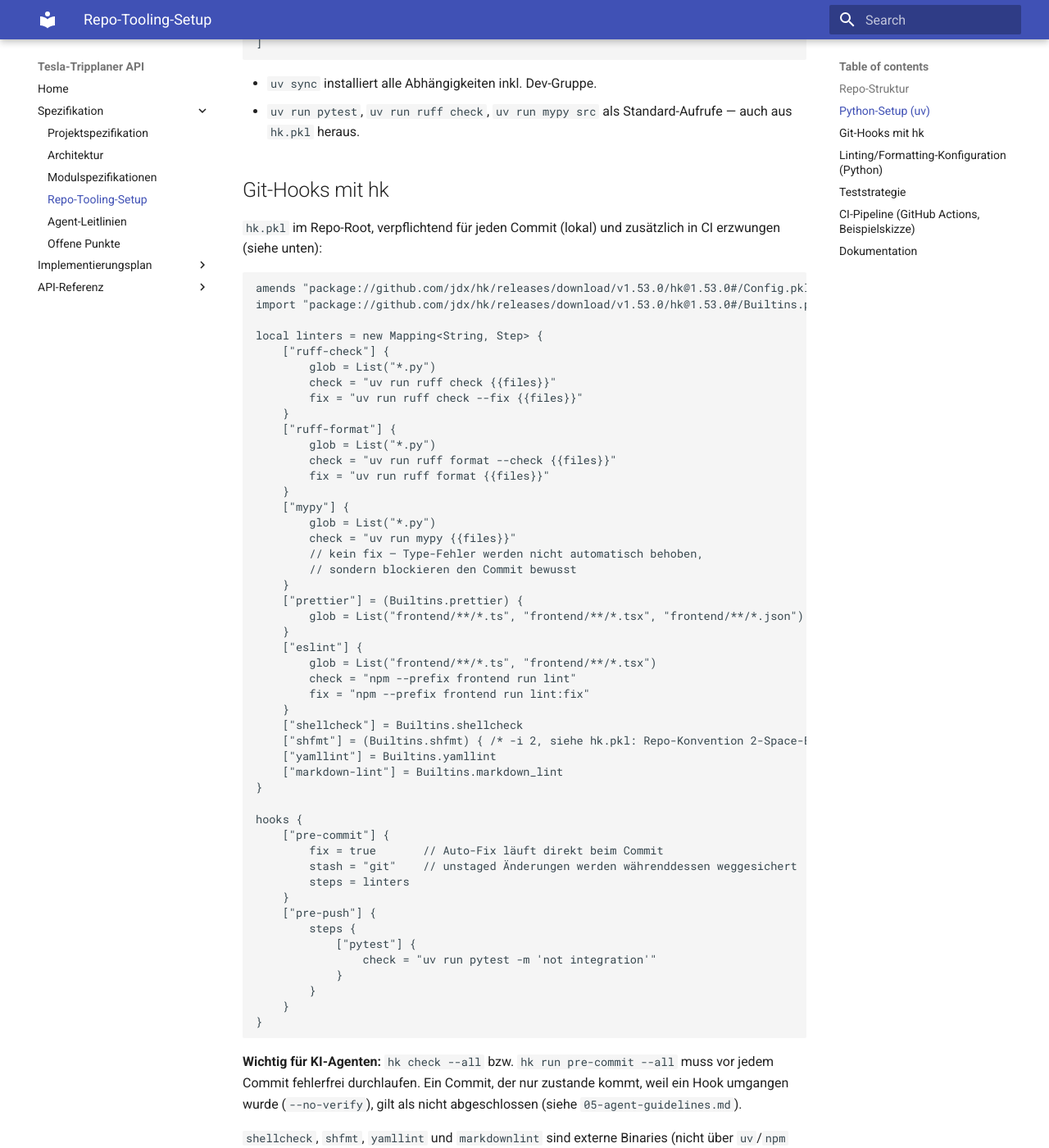
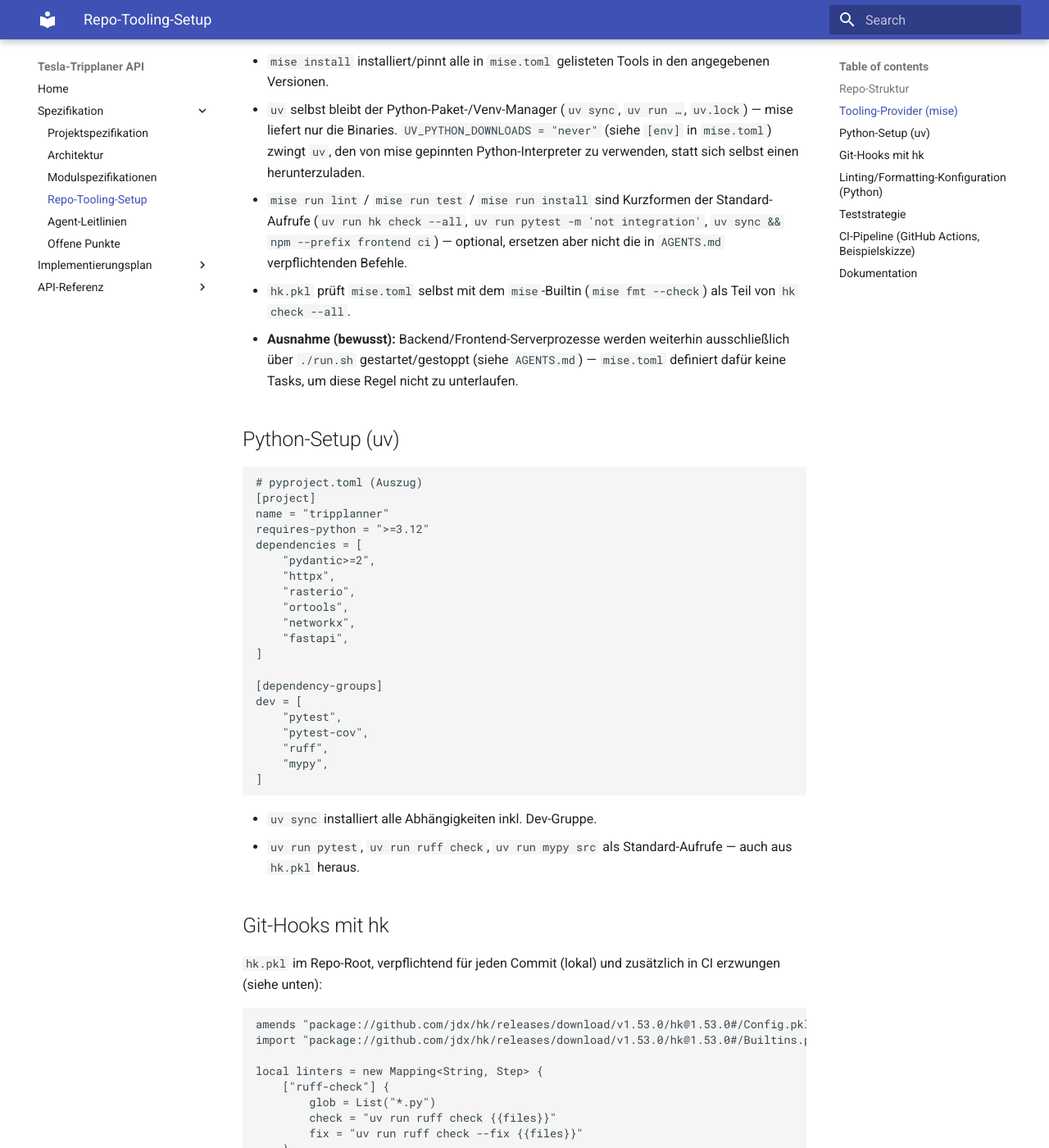
Before and after one commit to phldgmn/tesla-trips, an MkDocs documentation site: the page built from docs/04-repo-tooling-setup.md, in a window 1280 px wide and 1400 px high, scrolled down 1560 px. Shown: the whole window at 82% size. Built offline with MkDocs 1.6.1 and Material for MkDocs 9.7.7, drawn with Linux system fonts in a browser that asks for light colours; some of the changed text lies outside the part shown.

Commit message:
Adopt mise as single source of truth for tool versions
mise.toml pins python/uv/node/hk/markdownlint-cli to their latest mutually
compatible versions (python 3.14, node 24 LTS, uv 0.12, hk 1.55.0,
markdownlint-cli 0.49.1) instead of scattering version pins across CI
config and ad-hoc local installs. Also sets UV_PYTHON_PREFERENCE=only-system
so uv always uses the mise-managed interpreter instead of silently
preferring an uv-downloaded one that happens to already be cached locally.

CI workflow (ci.yml) now uses jdx/mise-action for all three jobs instead of
separate astral-sh/setup-uv and actions/setup-node steps, so CI and local
dev read tool versions from the same file. hk.pkl's amends/import pins bump
to the matching hk@1.55.0 release. README/docs updated to mention
'mise install' as the first setup step.

````diff
--- a/docs/04-repo-tooling-setup.md
+++ b/docs/04-repo-tooling-setup.md
@@ -6,6 +6,7 @@
 
 ```
 tesla-tripplanner/
+├── mise.toml                  # Tooling-Provider: pinnt Python/uv/node/hk/Linter-Versionen
 ├── hk.pkl                     # Git-Hook- und Lint-Konfiguration
 ├── pyproject.toml             # uv/Python-Projektdefinition
 ├── uv.lock
@@ -41,6 +42,29 @@
 ```
 
 Jedes Modul aus `03-modulspezifikationen.md` entspricht genau einem Unterpaket unter `src/tripplanner/` mit gespiegeltem Testordner. Modul-übergreifende Importe erfolgen ausschließlich über die `models.py`-Schnittstellen der jeweiligen Module — kein Zugriff auf interne Implementierungsdetails eines fremden Moduls.
+
+## Tooling-Provider (mise)
+
+`mise.toml` im Repo-Root ist die einzige Quelle für Tool-Versionen: Python-Interpreter, `uv`, `node`, `hk` sowie die von `hk.pkl` aufgerufenen externen Linter/Formatter (`shellcheck`, `shfmt`, `yamllint`, `markdownlint`). Damit installiert und pinnt ein einziger Befehl (`mise install`) alles, was lokal und in CI (`jdx/mise-action`, siehe unten) für konsistente Toolversionen nötig ist — statt verstreuter `brew install …`-Anweisungen oder mehrerer GitHub-Actions-Setup-Schritte.
+
+```toml
+# mise.toml (Auszug)
+[tools]
+uv = "0.11"
+python = "3.12"
+node = "20"
+hk = "1.53.0"
+shellcheck = "latest"
+shfmt = "latest"
+yamllint = "latest"
+"npm:markdownlint-cli" = "latest"
+```
+
+- `mise install` installiert/pinnt alle in `mise.toml` gelisteten Tools in den angegebenen Versionen.
+- `uv` selbst bleibt der Python-Paket-/Venv-Manager (`uv sync`, `uv run …`, `uv.lock`) — mise liefert nur die Binaries. `UV_PYTHON_DOWNLOADS = "never"` (siehe `[env]` in `mise.toml`) zwingt `uv`, den von mise gepinnten Python-Interpreter zu verwenden, statt sich selbst einen herunterzuladen.
+- `mise run lint` / `mise run test` / `mise run install` sind Kurzformen der Standard-Aufrufe (`uv run hk check --all`, `uv run pytest -m 'not integration'`, `uv sync && npm --prefix frontend ci`) — optional, ersetzen aber nicht die in `AGENTS.md` verpflichtenden Befehle.
+- `hk.pkl` prüft `mise.toml` selbst mit dem `mise`-Builtin (`mise fmt --check`) als Teil von `hk check --all`.
+- **Ausnahme (bewusst):** Backend/Frontend-Serverprozesse werden weiterhin ausschließlich über `./run.sh` gestartet/gestoppt (siehe `AGENTS.md`) — `mise.toml` definiert dafür keine Tasks, um diese Regel nicht zu unterlaufen.
 
 ## Python-Setup (uv)
 
@@ -107,6 +131,7 @@
     ["shfmt"] = (Builtins.shfmt) { /* -i 2, siehe hk.pkl: Repo-Konvention 2-Space-Einrückung */ }
     ["yamllint"] = Builtins.yamllint
     ["markdown-lint"] = Builtins.markdown_lint
+    ["mise"] = Builtins.mise
 }
 
 hooks {
@@ -127,7 +152,7 @@
 
 **Wichtig für KI-Agenten:** `hk check --all` bzw. `hk run pre-commit --all` muss vor jedem Commit fehlerfrei durchlaufen. Ein Commit, der nur zustande kommt, weil ein Hook umgangen wurde (`--no-verify`), gilt als nicht abgeschlossen (siehe `05-agent-guidelines.md`).
 
-`shellcheck`, `shfmt`, `yamllint` und `markdownlint` sind externe Binaries (nicht über `uv`/`npm` verwaltet) und müssen lokal installiert sein, z. B. via `brew install shellcheck shfmt yamllint markdownlint-cli`. Regel-Ausnahmen für `markdownlint`/`yamllint` stehen in `.markdownlint.jsonc`/`.yamllint.yml` im Repo-Root, jeweils mit Begründungskommentar.
+`shellcheck`, `shfmt`, `yamllint`, `markdownlint` und `hk` selbst werden **nicht** manuell installiert (kein `brew install …`), sondern über `mise.toml` gepinnt und via `mise install` bereitgestellt (siehe Abschnitt „Tooling-Provider (mise)" oben). Regel-Ausnahmen für `markdownlint`/`yamllint` stehen in `.markdownlint.jsonc`/`.yamllint.yml` im Repo-Root, jeweils mit Begründungskommentar.
 
 ## Linting/Formatting-Konfiguration (Python)
 
@@ -166,7 +191,7 @@
     runs-on: ubuntu-latest
     steps:
       - uses: actions/checkout@v4
-      - uses: astral-sh/setup-uv@v3
+      - uses: jdx/mise-action@v2   # installiert Python/uv/hk/… aus mise.toml
       - run: uv sync
       - run: uv run hk check --all
       - run: uv run pytest -m "not integration" --cov=src/tripplanner --cov-fail-under=85
@@ -177,13 +202,14 @@
         image: israelhikingmap/graphhopper   # Platzhalter, konkretes Image im Projekt festlegen
     steps:
       - uses: actions/checkout@v4
-      - uses: astral-sh/setup-uv@v3
+      - uses: jdx/mise-action@v2
       - run: uv sync
       - run: uv run pytest -m integration
   frontend:
     runs-on: ubuntu-latest
     steps:
       - uses: actions/checkout@v4
+      - uses: jdx/mise-action@v2   # installiert Node aus mise.toml
       - run: npm --prefix frontend ci
       - run: npm --prefix frontend run lint
       - run: npm --prefix frontend run typecheck
````
Also changed, not shown: README.md (+1 -0 lines), mise.toml (added, +54 -0 lines), 2 other files.
